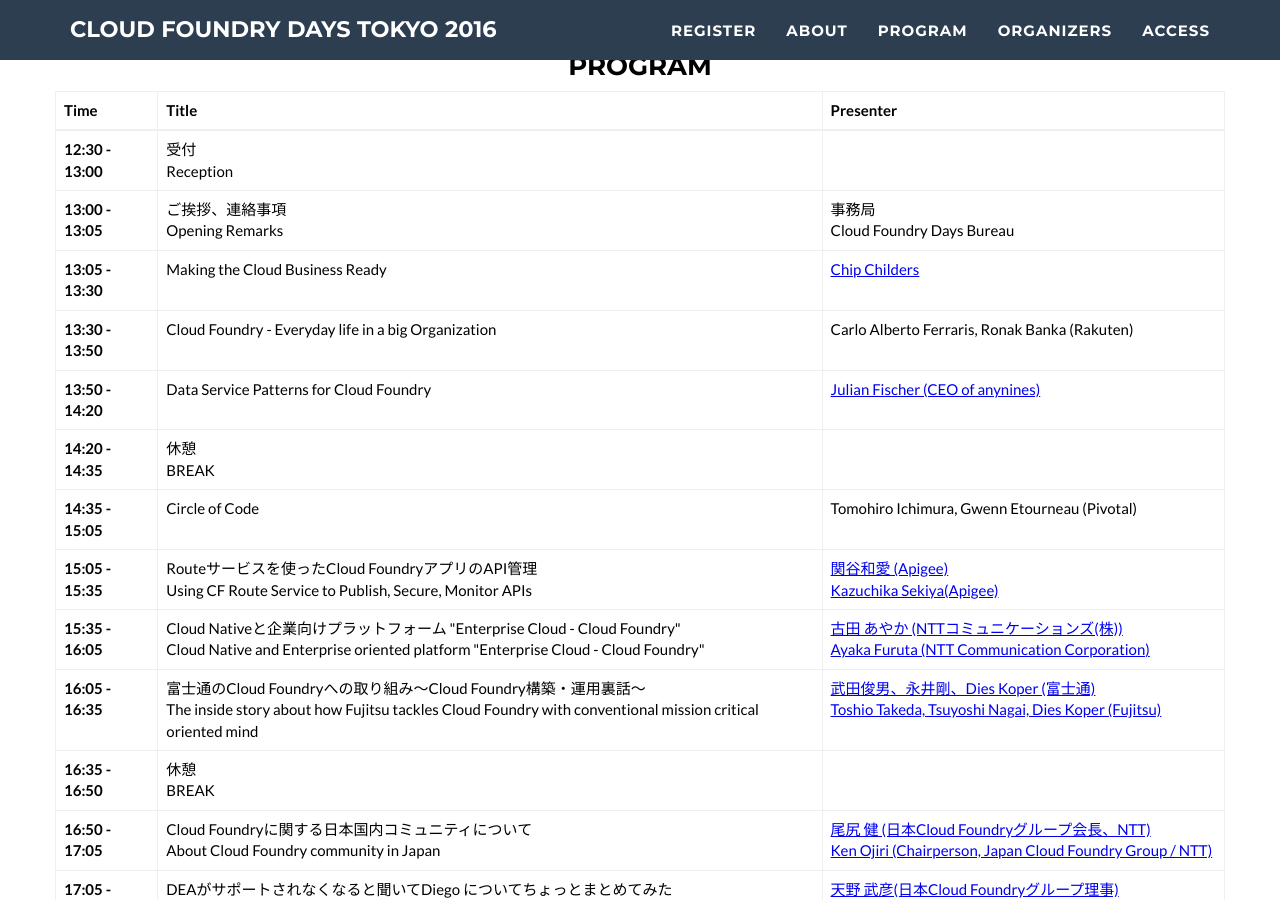
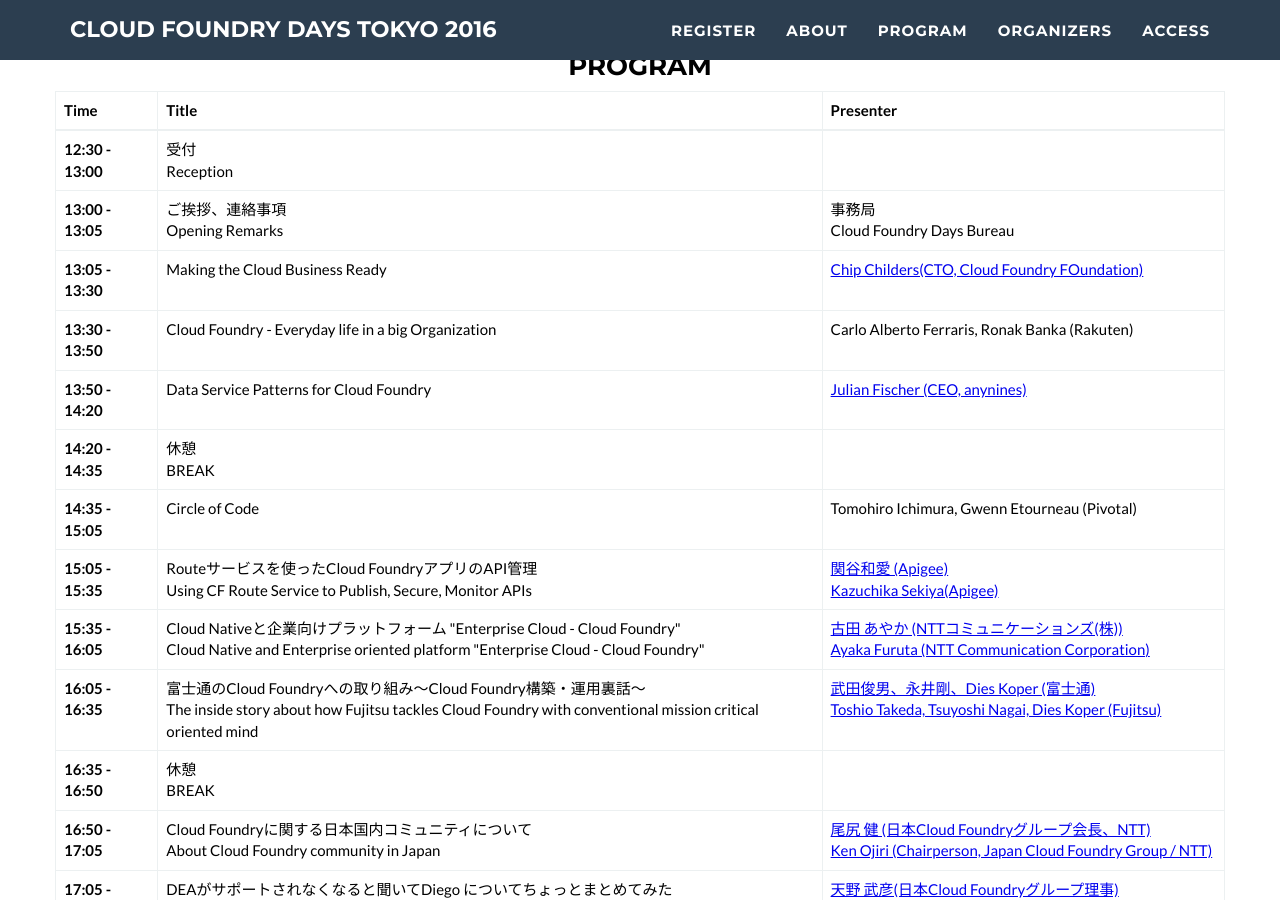
Before and after one commit to CloudFoundryDaysTokyo/2016, a Jekyll site: the page built from index.html, in a window 1280 px wide and 900 px high, scrolled down 1704 px. Built offline with Jekyll 4.4.1, drawn with Linux system fonts in a browser that asks for light colours.

Commit message:
Fix the fluctuation of representation.

```diff
--- a/_includes/program.html
+++ b/_includes/program.html
@@ -29,7 +29,7 @@
             <tr>
               <th scope="row">13:05 - 13:30</th>
               <td>Making the Cloud Business Ready</td>
-              <td><a href="JavaScript:void(0)" onclick="popWindow('img/chipchilders.png', 'Chip Childers (Cloud Foundry Foundation)', 'Initially, cloud technologies were all about the infrastructure. But infrastructure is a funny thing. Because infrastructure becomes a commodity. This is why we\'re at the edge of Cloud hitting its peak - and its first best use - via the platform layer. Chip Childers will discuss the future of cloud technologies, what drives enterprises to adopt these technologies in droves, and which development languages matter now, more than ever - and why.'); return false">Chip Childers</a></td>
+              <td><a href="JavaScript:void(0)" onclick="popWindow('img/chipchilders.png', 'Chip Childers (CTO, Cloud Foundry Foundation)', 'Initially, cloud technologies were all about the infrastructure. But infrastructure is a funny thing. Because infrastructure becomes a commodity. This is why we\'re at the edge of Cloud hitting its peak - and its first best use - via the platform layer. Chip Childers will discuss the future of cloud technologies, what drives enterprises to adopt these technologies in droves, and which development languages matter now, more than ever - and why.'); return false">Chip Childers(CTO, Cloud Foundry FOundation)</a></td>
             </tr>
             <tr>
               <th scope="row">13:30 - 13:50</th>
@@ -39,7 +39,7 @@
             <tr>
               <th scope="row">13:50 - 14:20</th>
               <td>Data Service Patterns for Cloud Foundry</td>
-              <td><a href="JavaScript:void(0)" onclick="popWindow('img/julian.jpg', 'Julian Fischer (CEO of anynines)', 'An increasing number of Cloud Foundry platforms have matured to a point where data services become the next big challenge. In this talk Julian Fischer, CEO of anynines, will give a brief overview of different data service integration patterns. Learn about general data services challenges. See pros and cons of different approaches including the dilemma of generic vs. data service specific strategies. Finally, see how existing data service implementations are built. At the end of the talk you have a conceptional overview giving you hint on how to design data services on your own.'); return false">Julian Fischer (CEO of anynines)</a></td>
+              <td><a href="JavaScript:void(0)" onclick="popWindow('img/julian.jpg', 'Julian Fischer (CEO, anynines)', 'An increasing number of Cloud Foundry platforms have matured to a point where data services become the next big challenge. In this talk Julian Fischer, CEO, anynines, will give a brief overview of different data service integration patterns. Learn about general data services challenges. See pros and cons of different approaches including the dilemma of generic vs. data service specific strategies. Finally, see how existing data service implementations are built. At the end of the talk you have a conceptional overview giving you hint on how to design data services on your own.'); return false">Julian Fischer (CEO, anynines)</a></td>
             </tr>
             <tr>
               <th scope="row">14:20 - 14:35</th>
```
